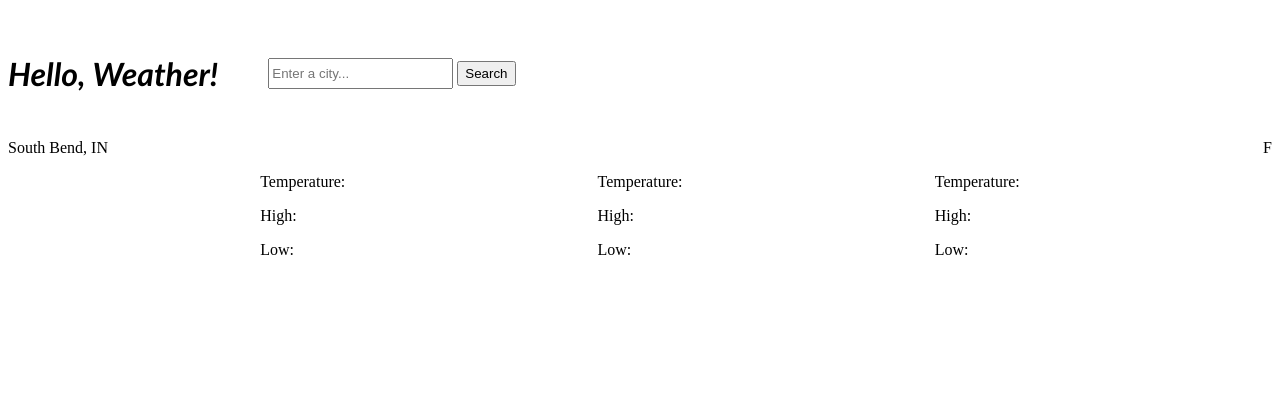
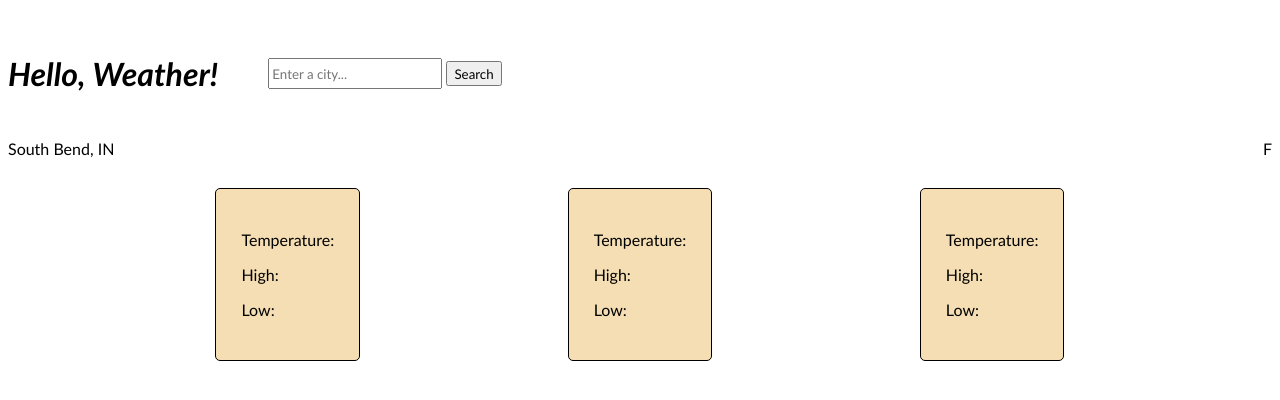
Before and after one commit to pinkx-xlink/weather-app, a plain HTML site: page index.html in a window 1280 px wide. Drawn offline with Linux system fonts and the light colour scheme.

Commit message:
Update * font and stylize the temp cards

```diff
--- a/style.css
+++ b/style.css
@@ -1,3 +1,6 @@
+* {
+    font-family: 'Trebuchet MS', 'Lucida Sans Unicode', 'Lucida Grande', 'Lucida Sans', Arial, sans-serif;
+}
 body {
     display: flex;
     flex-direction: column;
@@ -29,4 +32,11 @@ button {
     display: flex;
     flex-direction: row;
     justify-content: space-evenly;
+    margin-top: 30px;
 }
+.temp-card {
+    background-color: wheat;
+    padding: 25px;
+    border: 1px solid rgb(0, 0, 0);
+    border-radius: 5px;
+}
```
